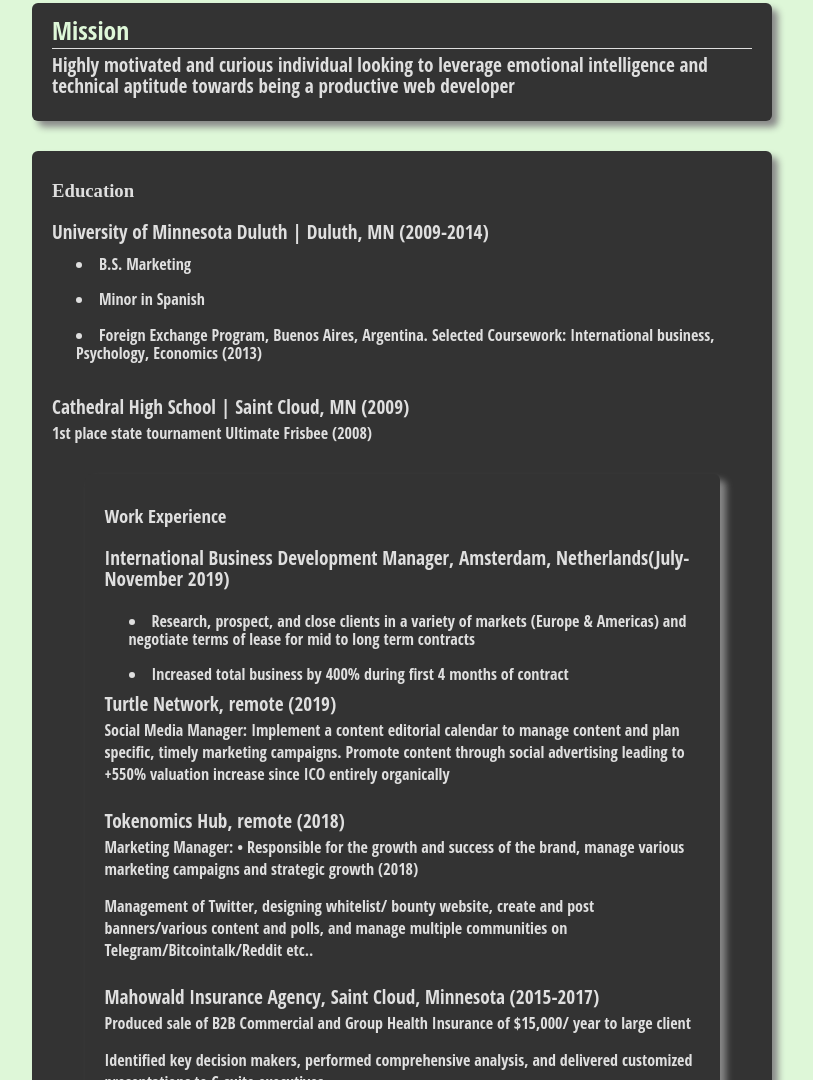
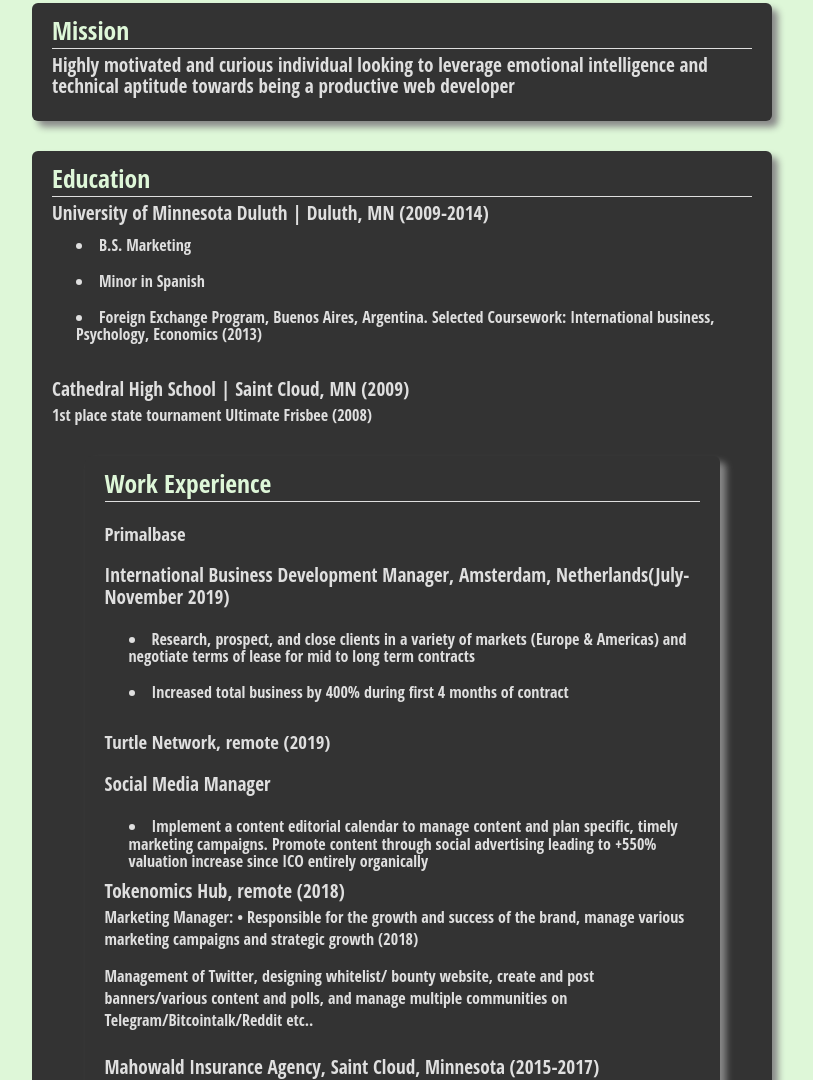
Before and after one commit to gordmanMD/GordmanMD.girhub.io, a plain HTML site: page index.html in a window 1280 px wide. Shown: the part 445-1525 px from the top of the page, without its empty margins (238-1051 px from the left). Drawn offline with Linux system fonts and the light colour scheme.

Commit message:
Update index.html

```diff
--- a/index.html
+++ b/index.html
@@ -25,7 +25,7 @@
     </article>
 
     <article>
-    <h3> Education </h3>
+    <h2> Education </h2>
     <p>University of Minnesota Duluth | Duluth, MN (2009-2014)</p>
     <ul>
       <li> B.S. Marketing </li>
@@ -36,13 +36,15 @@
       <ul> 1st place state tournament Ultimate Frisbee (2008)
 
       <article>
-    <h3> Work Experience </h3>
-        <p> International Business Development Manager, Amsterdam, Netherlands(July-November 2019) </p>
+    <h2> Work Experience </h2>
+         <h3> Primalbase </h3>
+     <p> International Business Development Manager, Amsterdam, Netherlands(July-November 2019) </p>
           <li>  Research, prospect, and close clients in a variety of markets (Europe & Americas) and negotiate terms of lease for mid to long term contracts</li>
           <li>  Increased total business by 400% during first 4 months of contract  </li>
 
-                      <p> Turtle Network, remote (2019) </p>
-                      <ul> Social Media Manager:	Implement a content editorial calendar to manage content and plan specific, timely marketing campaigns.  Promote content through social advertising leading to +550% valuation increase since ICO entirely organically </ul>
+         <h3> Turtle Network, remote (2019) </h3>
+     <p> Social Media Manager </p>
+           <li> Implement a content editorial calendar to manage content and plan specific, timely marketing campaigns.  Promote content through social advertising leading to +550% valuation increase since ICO entirely organically </li>
                <p> Tokenomics Hub, remote (2018)</p>
                      <ul> Marketing Manager: •	Responsible for the growth and success of the brand, manage various marketing campaigns and strategic growth (2018) </ul>
                      <ul> Management of Twitter, designing whitelist/ bounty website, create and post banners/various content and polls, and manage multiple communities on Telegram/Bitcointalk/Reddit etc..   </ul>
@@ -54,8 +56,7 @@
          <article>
          <h2> Computer Proficiencies </h2>
           <p> MS Office/ Excel, Google Analytics/ Adwords Certified, HTML, CSS </p>
-
-                                                            </article>
+         </article>
 
 
 
```
